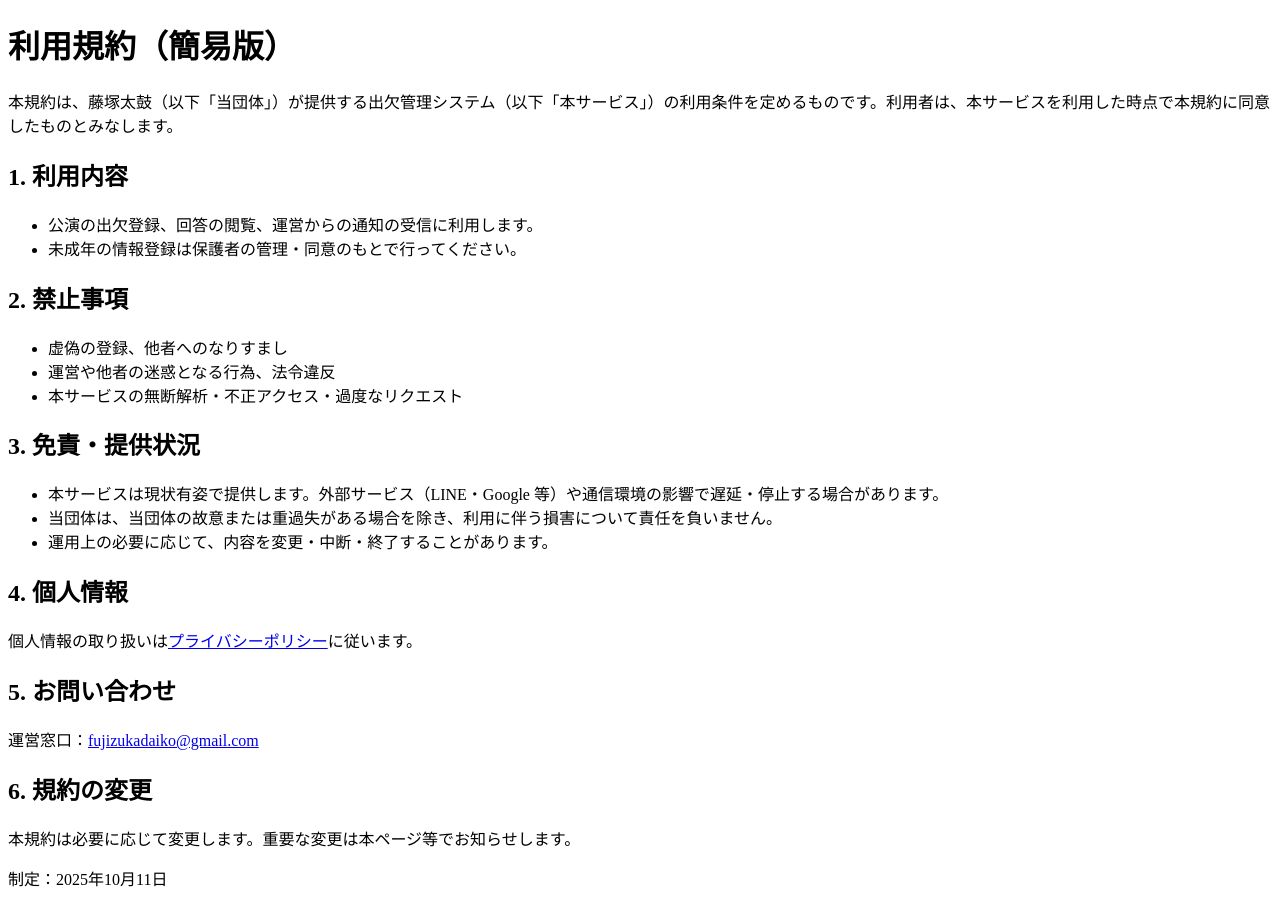
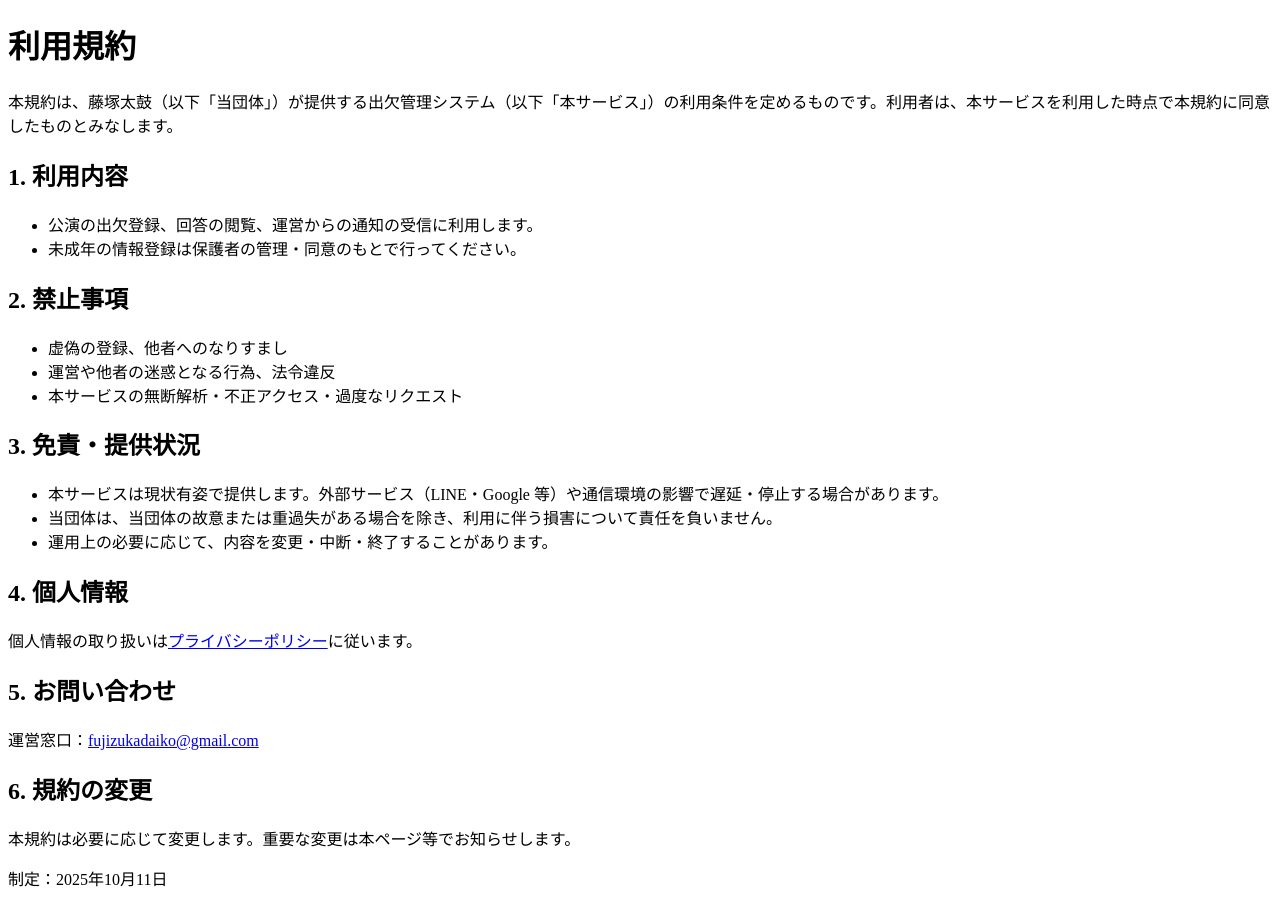
Before and after one commit to fujizukadaiko/taiko-liff-form-prod, a plain HTML site: page terms.html in a window 1280 px wide. Drawn offline with Linux system fonts and the light colour scheme.

Commit message:
Update terms.html

```diff
--- a/terms.html
+++ b/terms.html
@@ -2,7 +2,7 @@
 <meta name="viewport" content="width=device-width,initial-scale=1">
 <title>利用規約 | 藤塚太鼓</title>
 
-<h1>利用規約（簡易版）</h1>
+<h1>利用規約</h1>
 <p>本規約は、藤塚太鼓（以下「当団体」）が提供する出欠管理システム（以下「本サービス」）の利用条件を定めるものです。利用者は、本サービスを利用した時点で本規約に同意したものとみなします。</p>
 
 <h2>1. 利用内容</h2>
```
